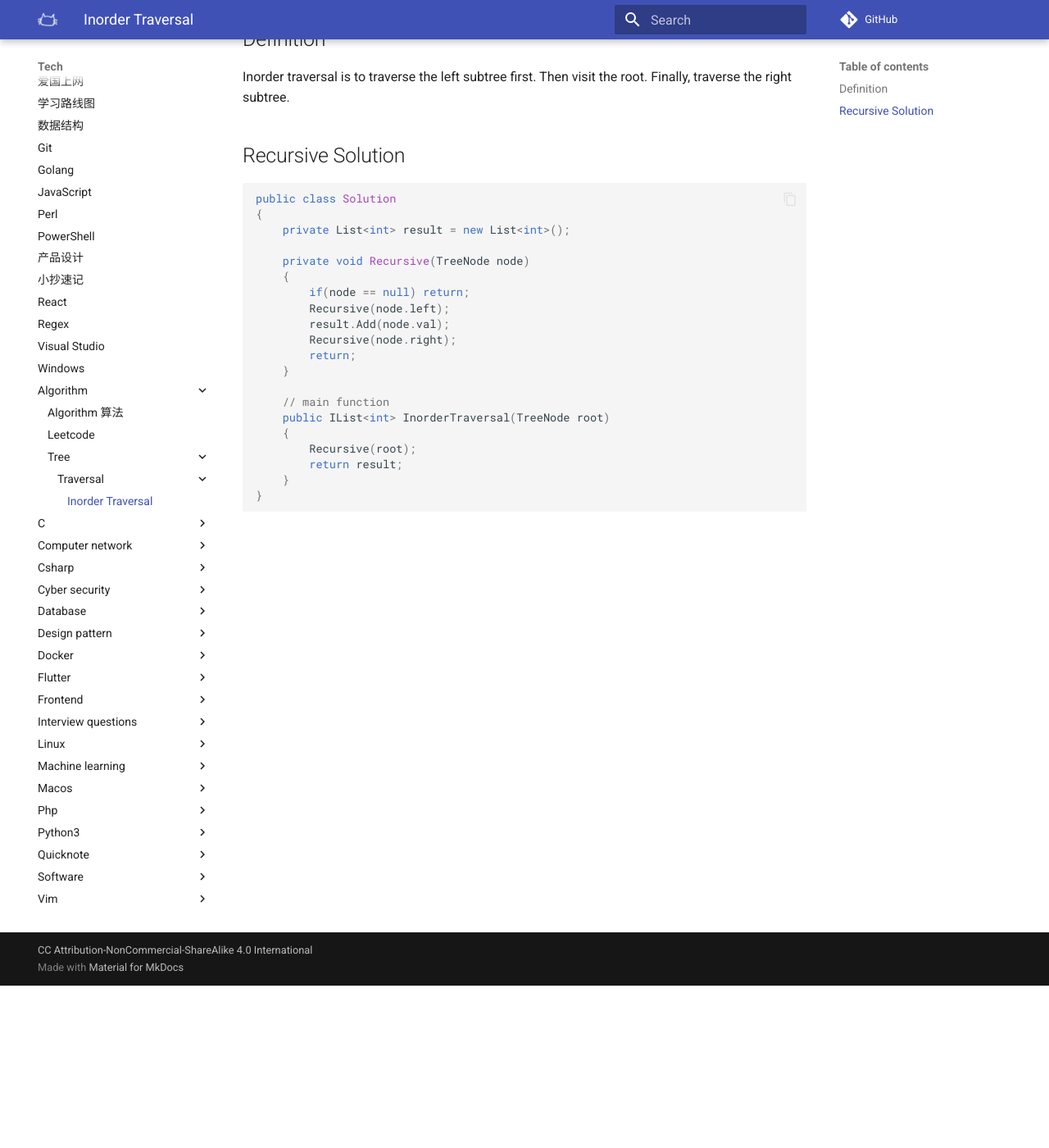
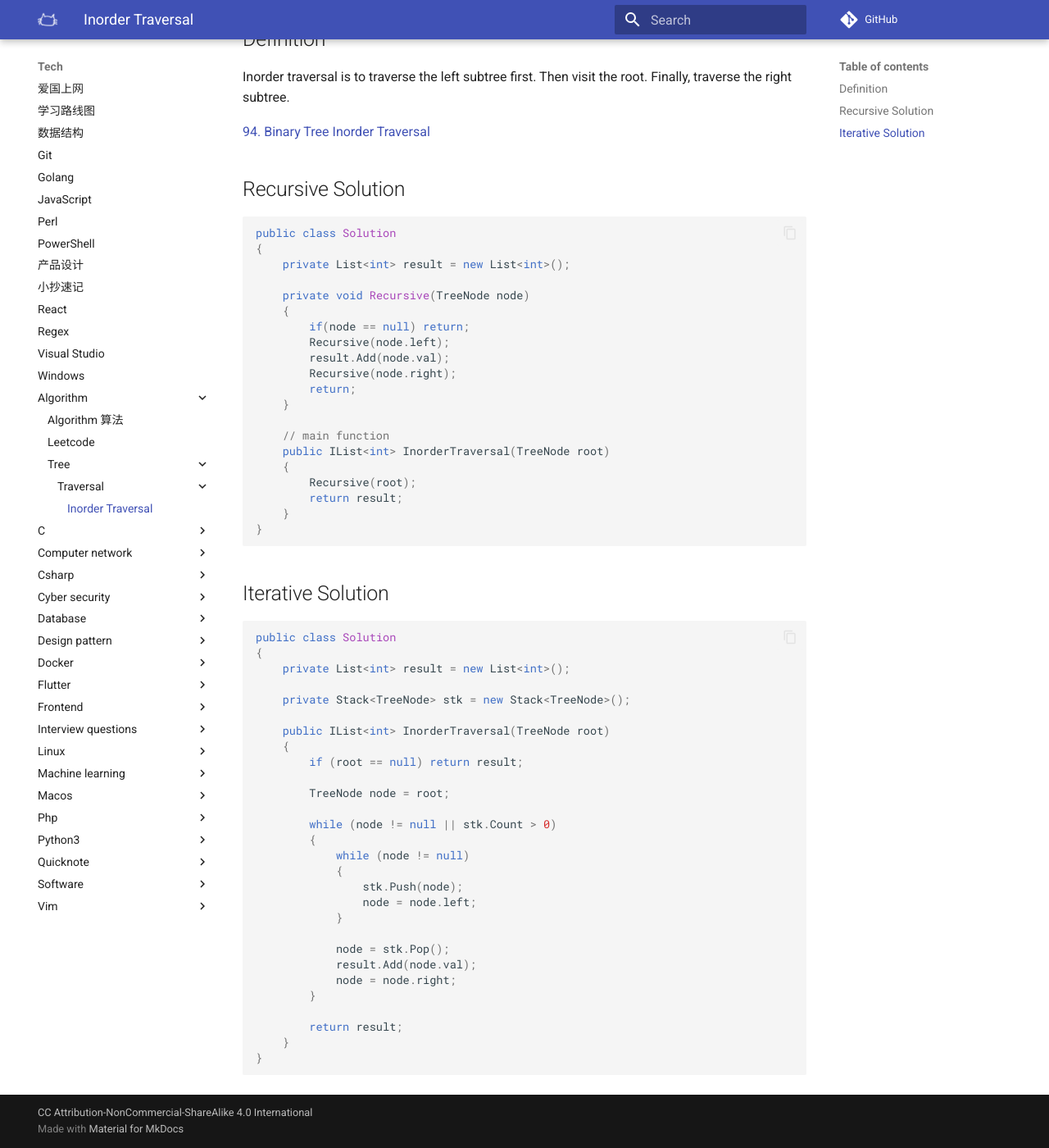
Before and after one commit to luoxufeiyan/wiki.luoxufeiyan.com, an MkDocs documentation site: the page built from docs/tech/algorithm/tree/traversal/inorder.md, in a window 1280 px wide and 1400 px high, scrolled down 198 px. Shown: the whole window at 82% size. Built offline with MkDocs 1.6.1 and Material for MkDocs 9.7.7, drawn with Linux system fonts in a browser that asks for light colours; comment, search, counter and statistics services are not loaded.

Commit message:
update inorder traversal

````diff
--- a/docs/tech/algorithm/tree/traversal/inorder.md
+++ b/docs/tech/algorithm/tree/traversal/inorder.md
@@ -4,6 +4,7 @@
 
 Inorder traversal is to traverse the left subtree first. Then visit the root. Finally, traverse the right subtree.
 
+[94. Binary Tree Inorder Traversal](https://leetcode.com/problems/binary-tree-inorder-traversal/)
 
 ## Recursive Solution
 
@@ -30,3 +31,37 @@ public class Solution
 }
 
 ```
+
+## Iterative Solution
+
+```c#
+public class Solution
+{
+    private List<int> result = new List<int>();
+
+    private Stack<TreeNode> stk = new Stack<TreeNode>();
+
+    public IList<int> InorderTraversal(TreeNode root)
+    {
+        if (root == null) return result;
+
+        TreeNode node = root;
+
+        while (node != null || stk.Count > 0)
+        {
+            while (node != null)
+            {
+                stk.Push(node);
+                node = node.left;
+            }
+
+            node = stk.Pop();
+            result.Add(node.val);
+            node = node.right;
+        }
+
+        return result;
+    }
+}
+
+```
````
